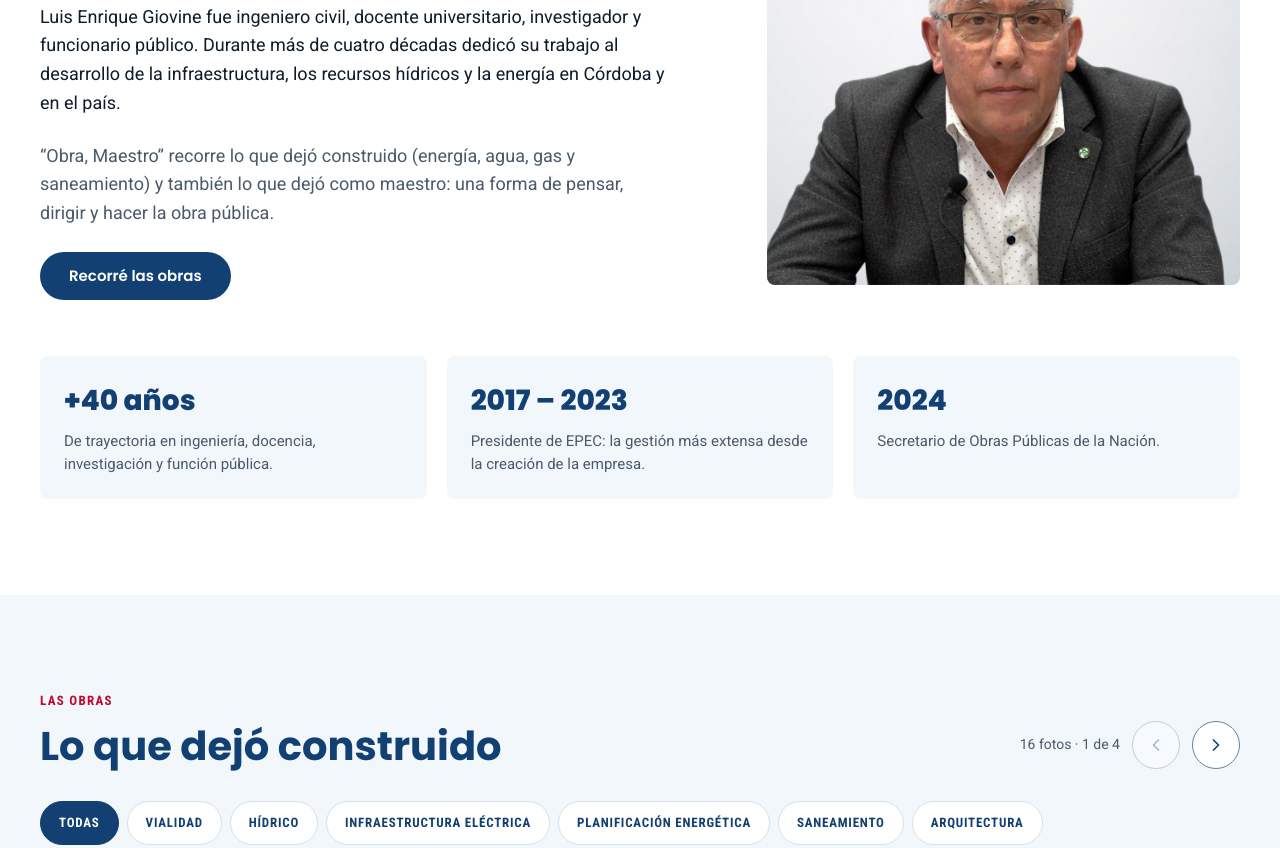
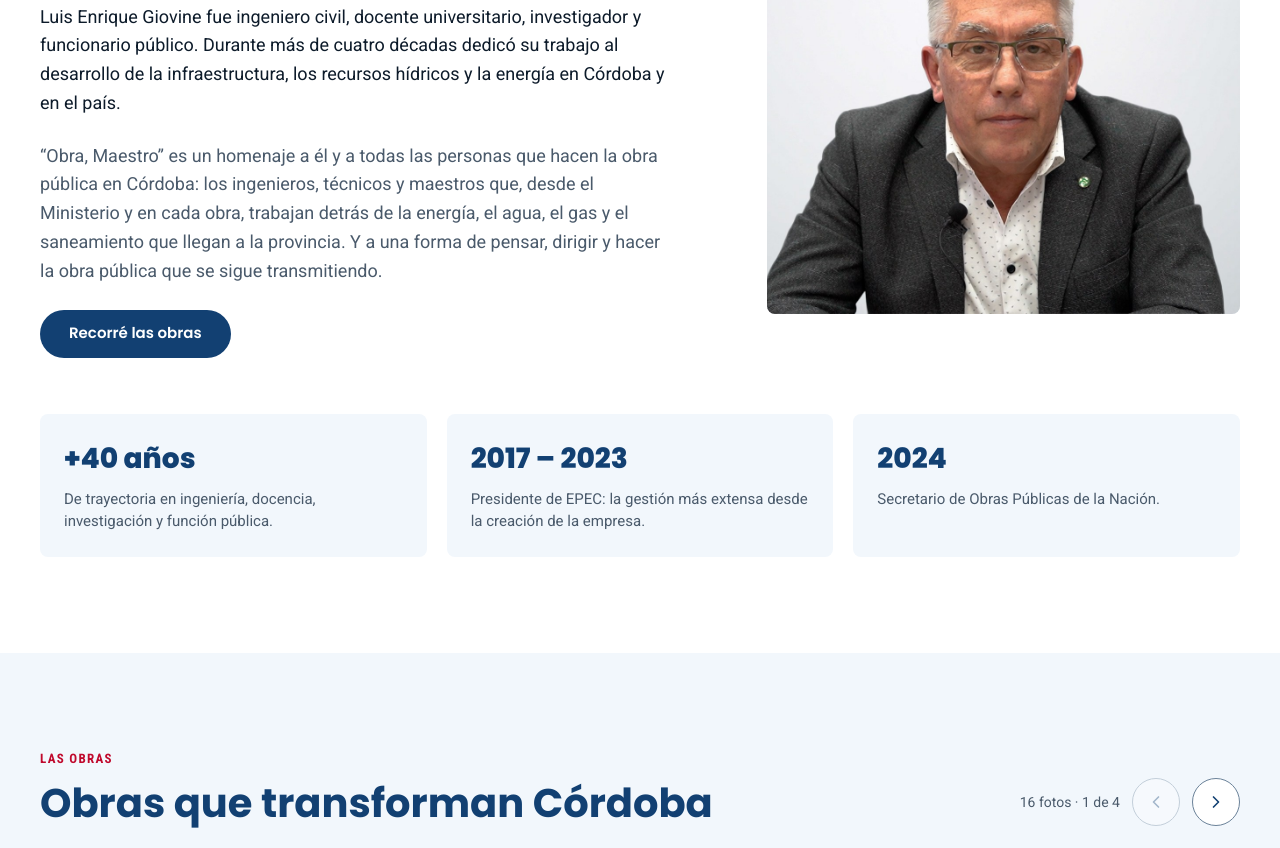
Before and after one commit to prensaminsp-pixel/muestra-obra-maestro, a plain HTML site: page index.html in a window 1280 px wide. Shown: the part 1004-1852 px from the top of the page. Drawn offline with Linux system fonts and the light colour scheme.

Commit message:
Textos: el homenaje incluye a todo el equipo detrás de las obras
Co-Authored-By: Claude Opus 5.5 <noreply@anthropic.com>
Claude-Session: https://claude.ai/code/session_01LaLPgPKZcsfCrf8k3UW7b5

```diff
--- a/index.html
+++ b/index.html
@@ -291,7 +291,7 @@ footer .franja span:last-child{width:38%}
         <span class="rotulo">La Muestra</span>
         <h2 class="h2">Un homenaje a quien hizo de la obra pública una forma de enseñar</h2>
         <p class="p">Luis Enrique Giovine fue ingeniero civil, docente universitario, investigador y funcionario público. Durante más de cuatro décadas dedicó su trabajo al desarrollo de la infraestructura, los recursos hídricos y la energía en Córdoba y en el país.</p>
-        <p class="p suave">“Obra, Maestro” recorre lo que dejó construido (energía, agua, gas y saneamiento) y también lo que dejó como maestro: una forma de pensar, dirigir y hacer la obra pública.</p>
+        <p class="p suave">“Obra, Maestro” es un homenaje a él y a todas las personas que hacen la obra pública en Córdoba: los ingenieros, técnicos y maestros que, desde el Ministerio y en cada obra, trabajan detrás de la energía, el agua, el gas y el saneamiento que llegan a la provincia. Y a una forma de pensar, dirigir y hacer la obra pública que se sigue transmitiendo.</p>
         <div><a class="btn btn-primary" href="#obras">Recorré las obras</a></div>
       </div>
       <img class="portrait-img" src="img/giovine.jpg" alt="Luis Enrique Giovine" width="1920" height="1080" decoding="async">
@@ -309,7 +309,7 @@ footer .franja span:last-child{width:38%}
     <div class="head-row">
       <div class="stack">
         <span class="rotulo">Las Obras</span>
-        <h2 class="h2">Lo que dejó construido</h2>
+        <h2 class="h2">Obras que transforman Córdoba</h2>
       </div>
       <div class="pager">
         <span class="count" id="obrasCount"></span>
@@ -341,7 +341,7 @@ footer .franja span:last-child{width:38%}
 <section class="sec-plan" aria-label="Plan de obras">
   <div class="wrap plan-intro">
     <span class="rotulo">Infraestructura es vida</span>
-    <p class="puente">Las obras que él impulsó abrieron el camino. Hoy, Córdoba sigue construyendo.</p>
+    <p class="puente">Detrás de cada obra hay un equipo que abrió el camino. Hoy, Córdoba sigue construyendo.</p>
     <h2>Córdoba no para</h2>
     <p class="p">El Plan Estratégico de Infraestructura 2024–2027 lleva obras a cada rincón de la provincia: rutas, acueductos, escuelas, hospitales, redes eléctricas y de saneamiento. Y cada obra es también trabajo para miles de cordobeses.</p>
   </div>
```
